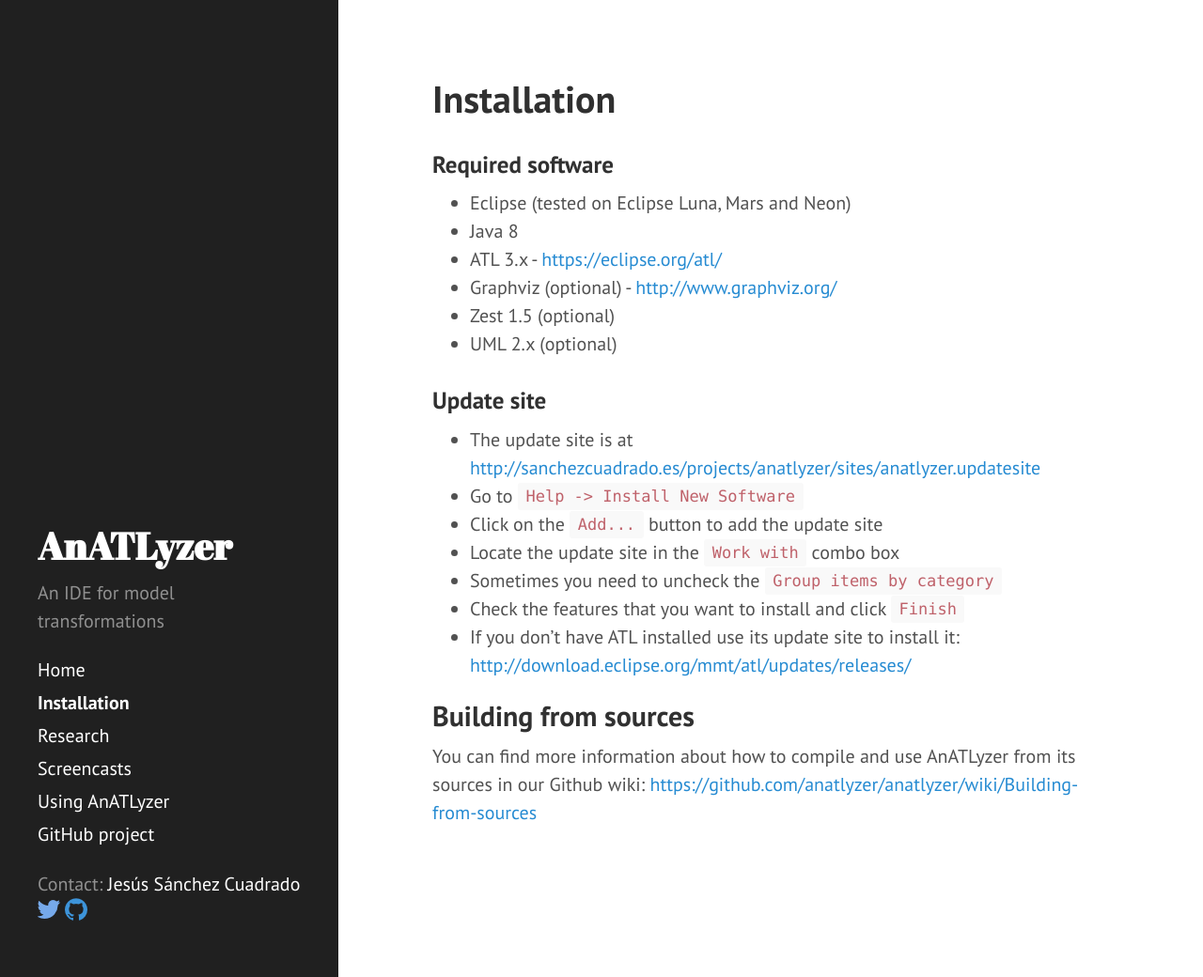
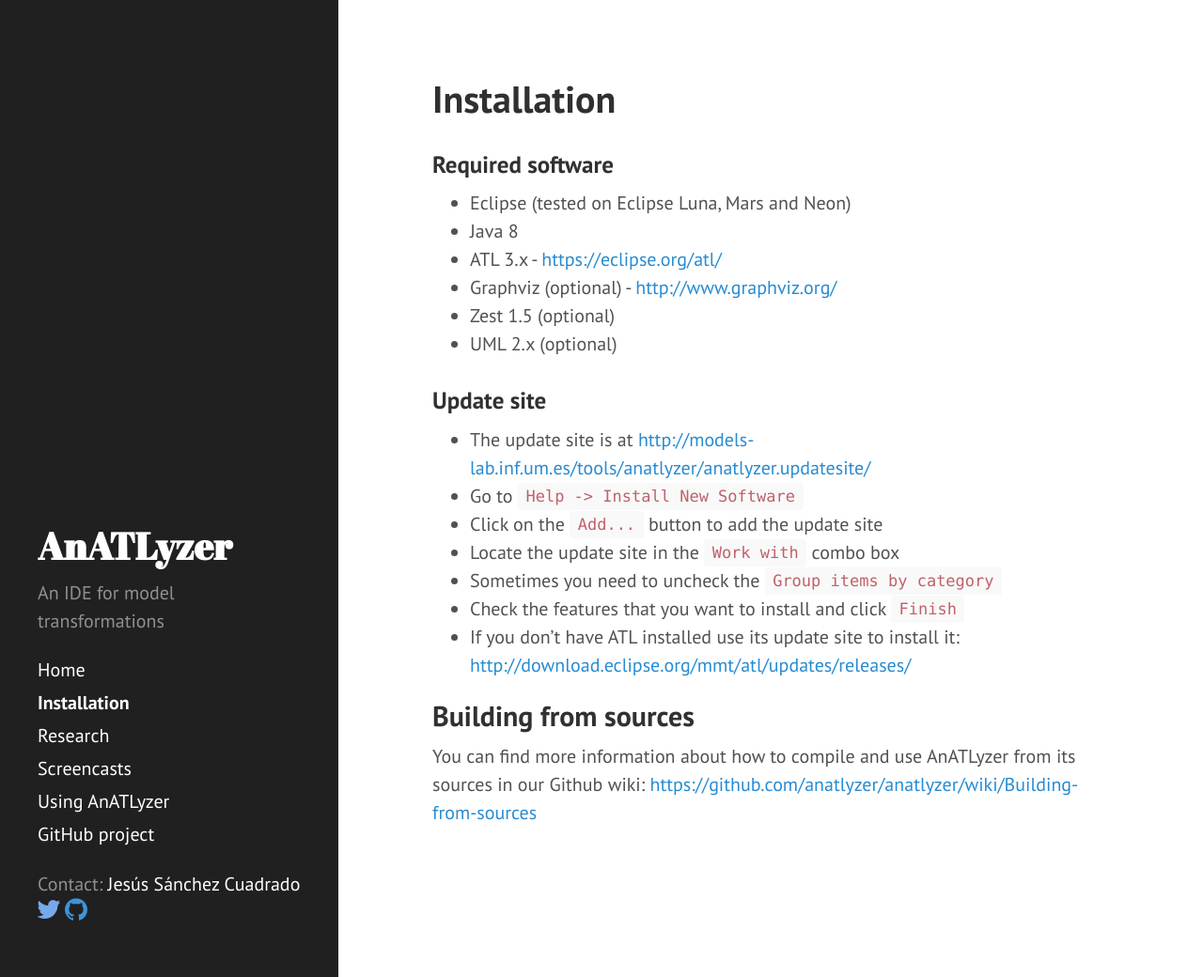
Before and after one commit to anatlyzer/anatlyzer.github.io, a Jekyll site: the page built from installation.md, in a window 1280 px wide and 1040 px high. Shown: the whole window at 94% size. Built offline with Jekyll 4.4.1, drawn with Linux system fonts in a browser that asks for light colours; some of the changed lines change nothing that is shown.

Commit message:
Update the URL of the update site

```diff
--- a/installation.md
+++ b/installation.md
@@ -15,7 +15,7 @@
 
 ### Update site
 
-* The update site is at [http://sanchezcuadrado.es/projects/anatlyzer/sites/anatlyzer.updatesite](http://sanchezcuadrado.es/projects/anatlyzer/sites/anatlyzer.updatesite)
+* The update site is at [http://models-lab.inf.um.es/tools/anatlyzer/anatlyzer.updatesite/](http://models-lab.inf.um.es/tools/anatlyzer/anatlyzer.updatesite/)
 * Go to `Help -> Install New Software`
 * Click on the `Add...` button to add the update site
 * Locate the update site in the `Work with` combo box
```
